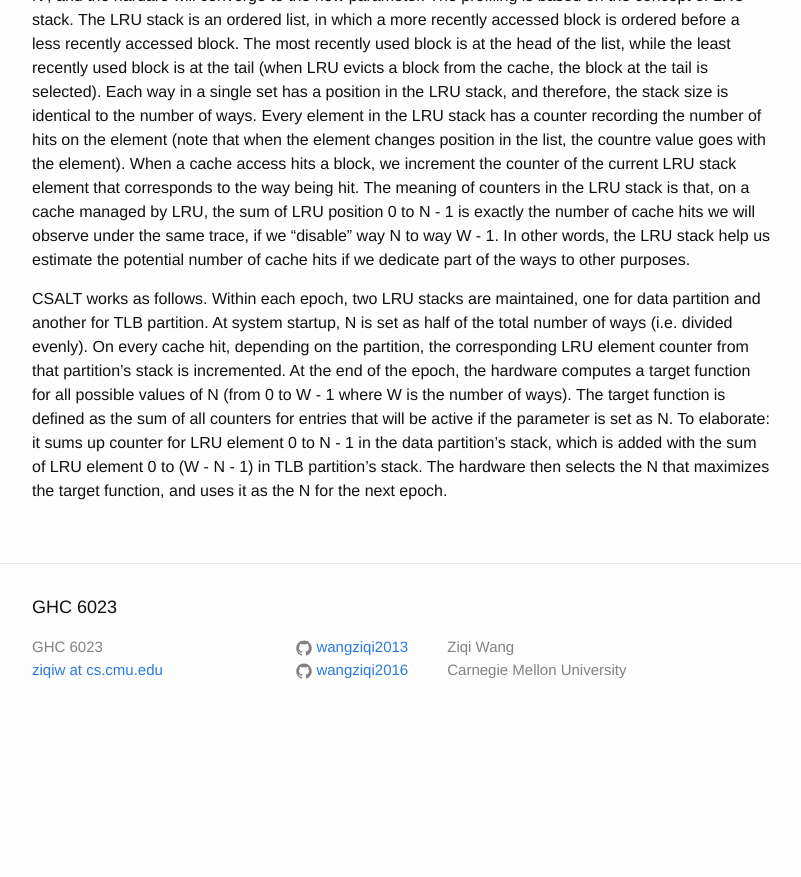
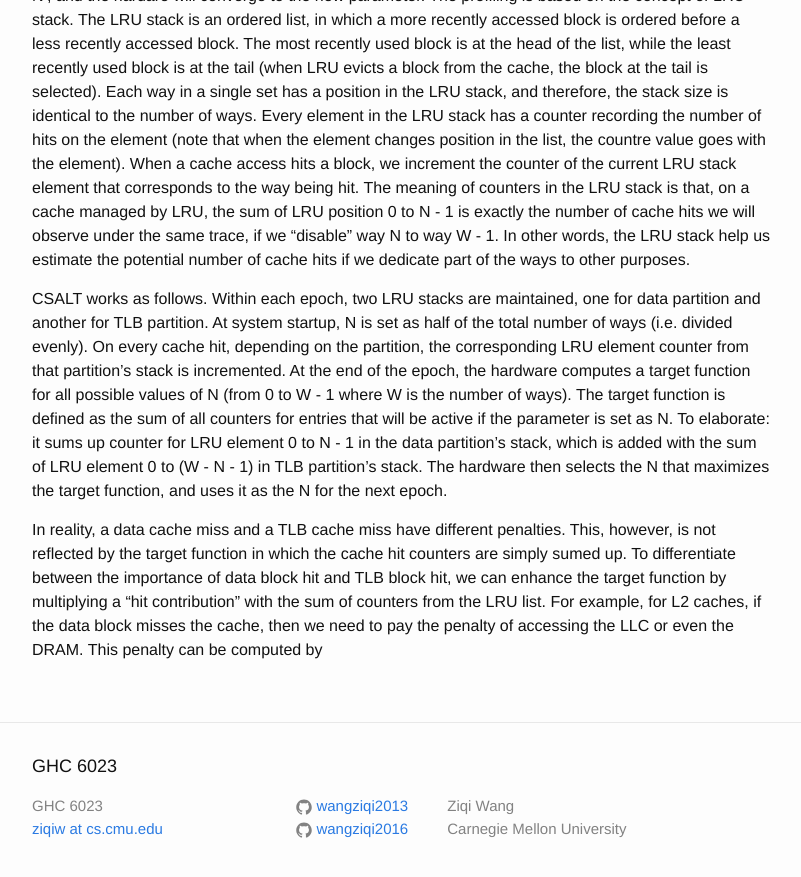
Before and after one commit to wangziqi2013/wangziqi2013.github.io, a Jekyll site: the page built from _posts/2019-08-18-CSALT.markdown, in a window 1280 px wide and 900 px high, scrolled down 1414 px. Shown: the top 877 px of the window, without its empty margins (238-1039 px from the left). Built offline with Jekyll 4.4.1, drawn with Linux system fonts in a browser that asks for light colours; before the commit the page ends 2155 px from its top, so only the background shows below that.

Commit message:
Adding penalty

```diff
--- a/_posts/2019-08-18-CSALT.markdown
+++ b/_posts/2019-08-18-CSALT.markdown
@@ -70,3 +70,9 @@ target function is defined as the sum of all counters for entries that will be a
 elaborate: it sums up counter for LRU element 0 to N - 1 in the data partition's stack, which is added with the sum of
 LRU element 0 to (W - N - 1) in TLB partition's stack. The hardware then selects the N that maximizes the target function,
 and uses it as the N for the next epoch.
+
+In reality, a data cache miss and a TLB cache miss have different penalties. This, however, is not reflected by the
+target function in which the cache hit counters are simply sumed up. To differentiate between the importance of
+data block hit and TLB block hit, we can enhance the target function by multiplying a "hit contribution" with the
+sum of counters from the LRU list. For example, for L2 caches, if the data block misses the cache, then we need to
+pay the penalty of accessing the LLC or even the DRAM. This penalty can be computed by
```
